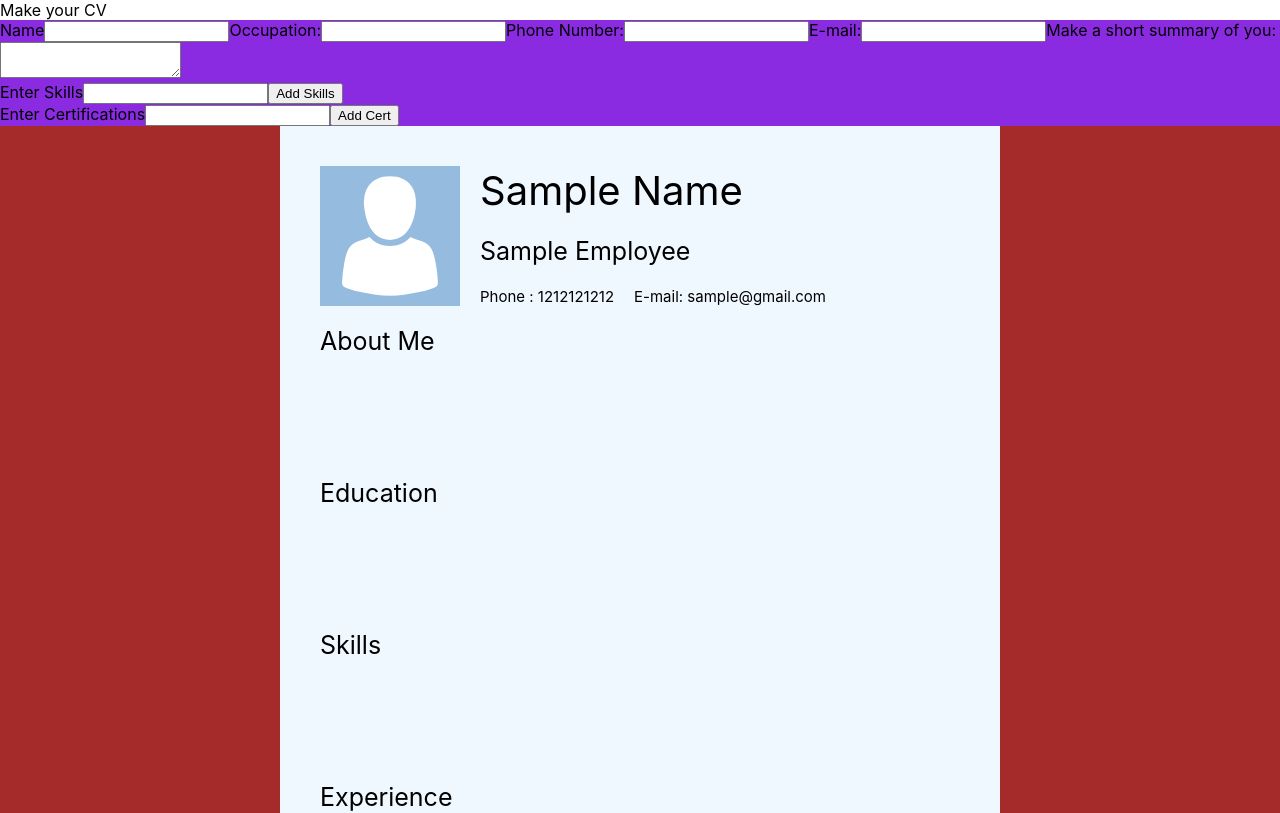
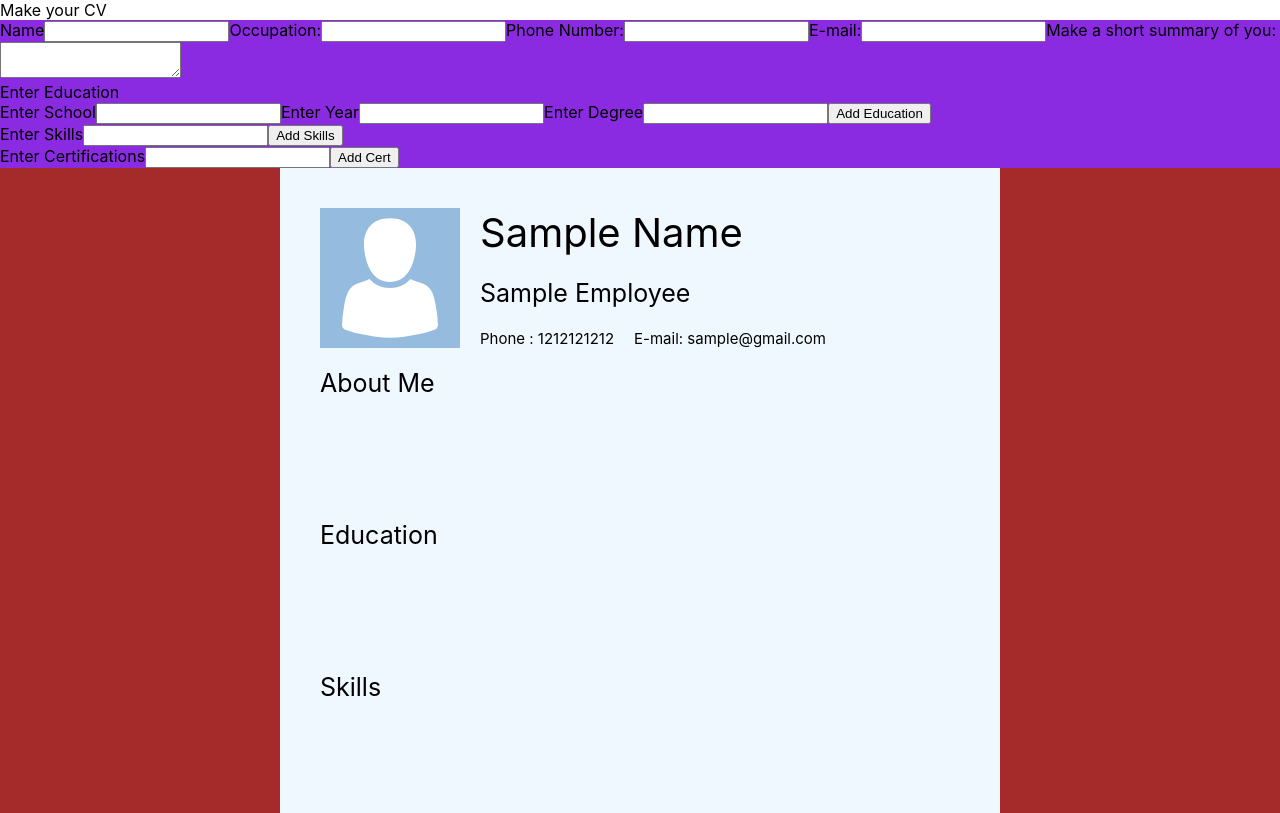
Before and after one commit to ElijahMonj/cv-project, a React (Create React App) app: page / in a window 1280 px wide. Shown: the top 813 px of the page. Built offline with nearby package versions, Linux system fonts and the light colour scheme.

Commit message:
Added Education

```diff
--- a/src/App.js
+++ b/src/App.js
@@ -4,6 +4,7 @@ import './cvstyles.css';
 import React, { Component } from "react";
 import Overview from "./components/Overview";
 import Certifications from "./components/Certifications.js";
+import Educations from "./components/Educations";
 import uniqid from "uniqid";
 class App extends Component {
   constructor() {
@@ -20,10 +21,40 @@ class App extends Component {
         id: uniqid()
       },
       certs: [],
+
+      edu: {
+        text: '',
+        id: uniqid()
+      },
+      edus: [],
     };
 
 
   }
+  //edu
+  handleChangeEdu = (e) => {
+    let school=document.getElementById('eduInputSchool').value;
+    let year=document.getElementById('eduInputYear').value;
+    let degree=document.getElementById('eduInputDegree').value;
+    this.setState({
+      edu: {
+        text: school+" - "+year+" - "+degree,
+        id: this.state.edu.id,
+      },
+    });
+  };
+  onSubmitTaskEdu = (e) => {
+
+    e.preventDefault();
+    this.setState({
+      edus: this.state.edus.concat(this.state.edu),
+      edu: {
+        text: '',
+        id: uniqid()
+      },
+    });
+  };
+  //edu
   //cert
   handleChangeCert = (e) => {
     this.setState({
@@ -106,6 +137,7 @@ class App extends Component {
   render() {
     const { task, tasks } = this.state;
     const { cert, certs } = this.state;
+    const { edu, edus } = this.state;
 
   return (
     <div className='container'>
@@ -148,7 +180,34 @@ class App extends Component {
               type="text"
               id="inputAboutMe"
             />
+            <form onSubmit={this.onSubmitTaskEdu}>
+              <div>Enter Education</div>
+              <label htmlFor="eduInput">Enter School</label>
+              <input
+                onChange={this.handleChangeEdu}
+                 maxLength='18'
 
+                 type="text"
+                id="eduInputSchool"
+              />
+              <label htmlFor="eduInputYear">Enter Year</label>
+              <input
+                onChange={this.handleChangeEdu}
+                 maxLength='18'
+
+                 type="number"
+                id="eduInputYear"
+              />
+              <label htmlFor="eduInputDegree">Enter Degree</label>
+              <input
+                onChange={this.handleChangeEdu}
+                 maxLength='18'
+
+                 type="text"
+                id="eduInputDegree"
+              />
+              <button type="submit" id='eduBtn'>Add Education</button>
+            </form>
             <form onSubmit={this.onSubmitTask}>
               <label htmlFor="taskInput">Enter Skills</label>
               <input
@@ -162,13 +221,13 @@ class App extends Component {
             </form>
 
             <form onSubmit={this.onSubmitTaskCert}>
-              <label htmlFor="taskInput">Enter Certifications</label>
+              <label htmlFor="certInput">Enter Certifications</label>
               <input
                 onChange={this.handleChangeCert}
                  maxLength='18'
                  value={cert.text}
                  type="text"
-                id="taskInput"
+                id="certInput"
               />
               <button type="submit" id='certBtn'>Add Cert</button>
             </form>
@@ -208,9 +267,7 @@ class App extends Component {
 
             <div className='education'>
                 <div className='aboutMe'>Education</div>
-                <ul>
-
-                </ul>
+                <Educations edus={edus} />
              </div>
              <div className='skills'>
                 <div className='aboutMe'>Skills</div>
--- /dev/null
+++ b/src/components/Educations.js
@@ -0,0 +1,15 @@
+import React from "react";
+
+const Educations = (props) => {
+  const { edus } = props;
+
+  return (
+    <ul>
+      {edus.map((edu) => {
+        return <li key={edu.id} className='eduID'>{edu.text}</li>;
+      })}
+    </ul>
+  );
+};
+
+export default Educations;
```
